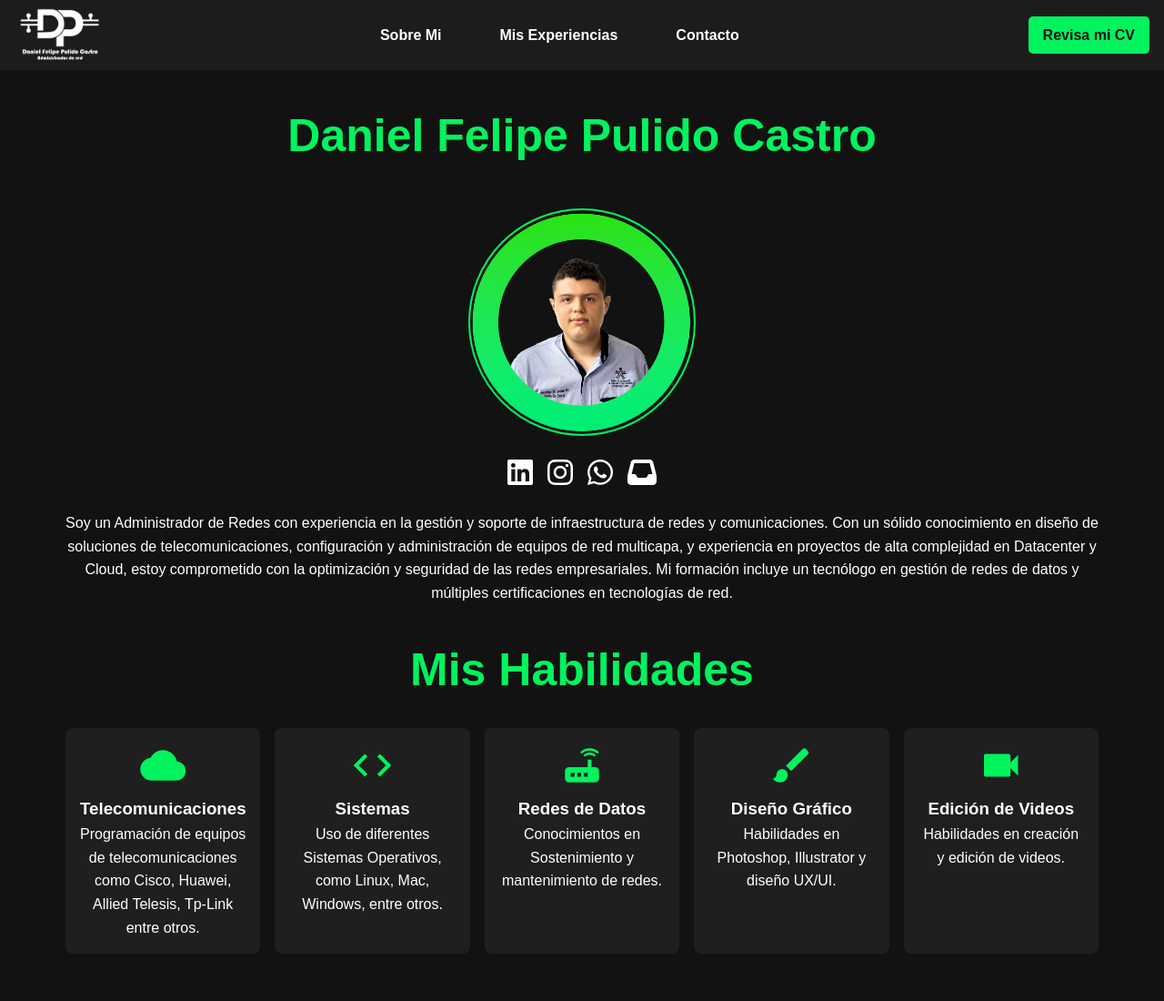
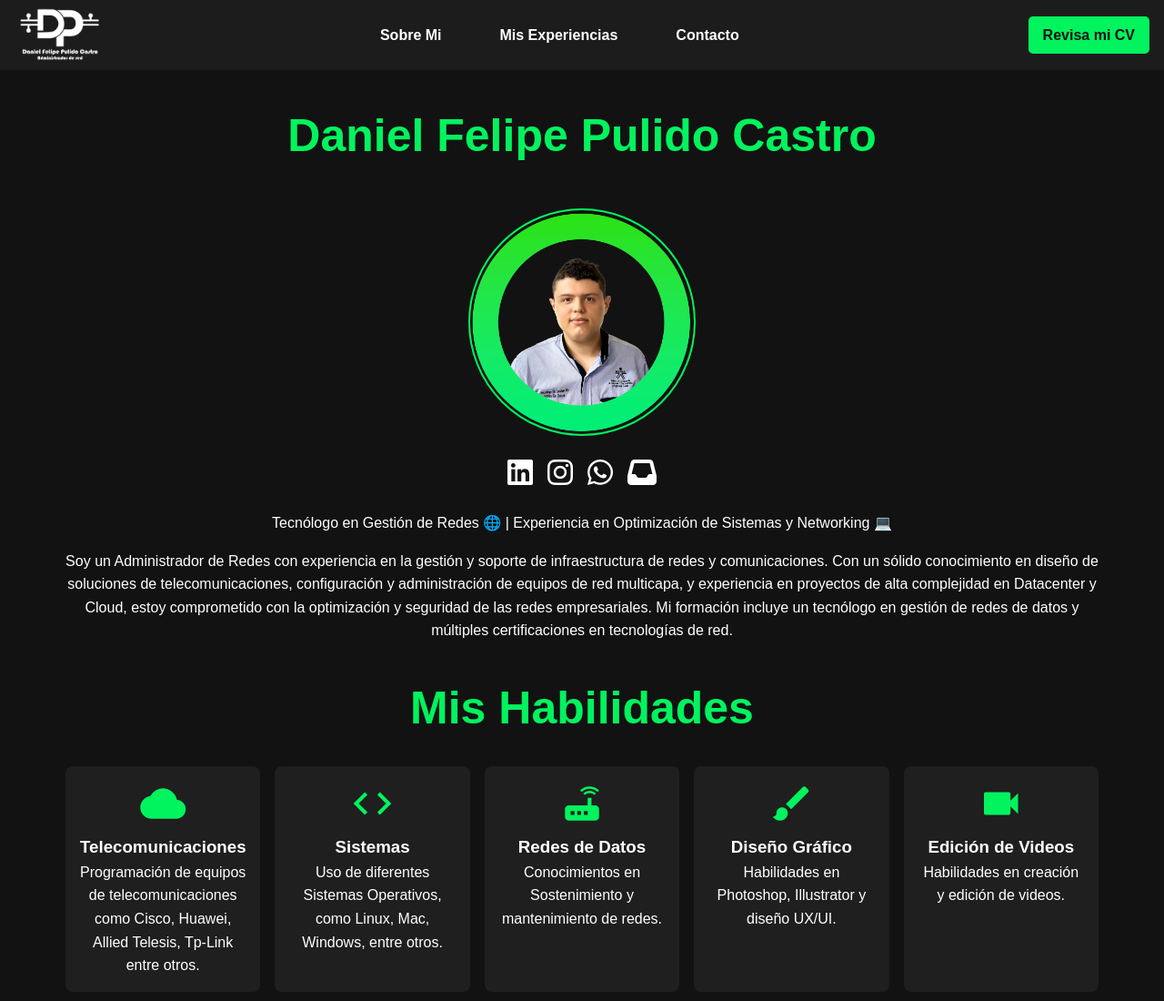
Before and after one commit to SrSaki/SrSaki.github.io, a plain HTML site: page index.html in a window 1280 px wide. Shown: the top 1100 px of the page at 91% size. Drawn offline with Linux system fonts and the light colour scheme.

Commit message:
Update index.html

```diff
--- a/index.html
+++ b/index.html
@@ -39,6 +39,7 @@
                     <a href="https://wa.me/+573147722027" target="_blank" class="icon whatsapp"><i class="fab fa-whatsapp"></i></a>
                     <a href="mailto:sakinad0514@gmail.com" target="_blank" class="icon email"><i class="fa-solid fa-inbox"></i></a>
                 </div>
+                <p>Tecnólogo en Gestión de Redes 🌐 | Experiencia en Optimización de Sistemas y Networking 💻</p>
                 <p>Soy un Administrador de Redes con experiencia en la gestión y soporte de infraestructura de redes
                     y comunicaciones. Con un sólido conocimiento en diseño de soluciones de telecomunicaciones,
                     configuración y administración de equipos de red multicapa, y experiencia en proyectos de alta
```
